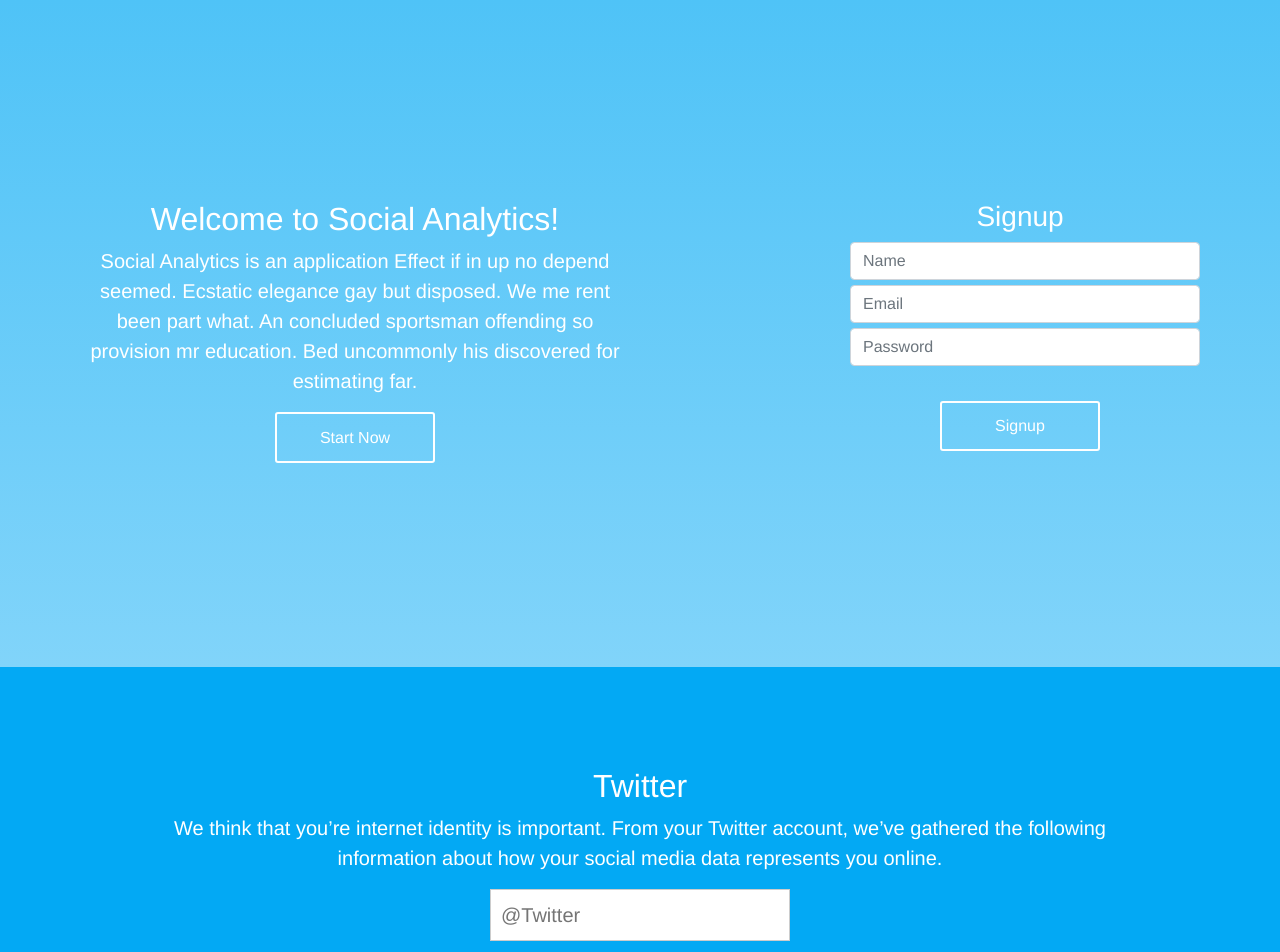
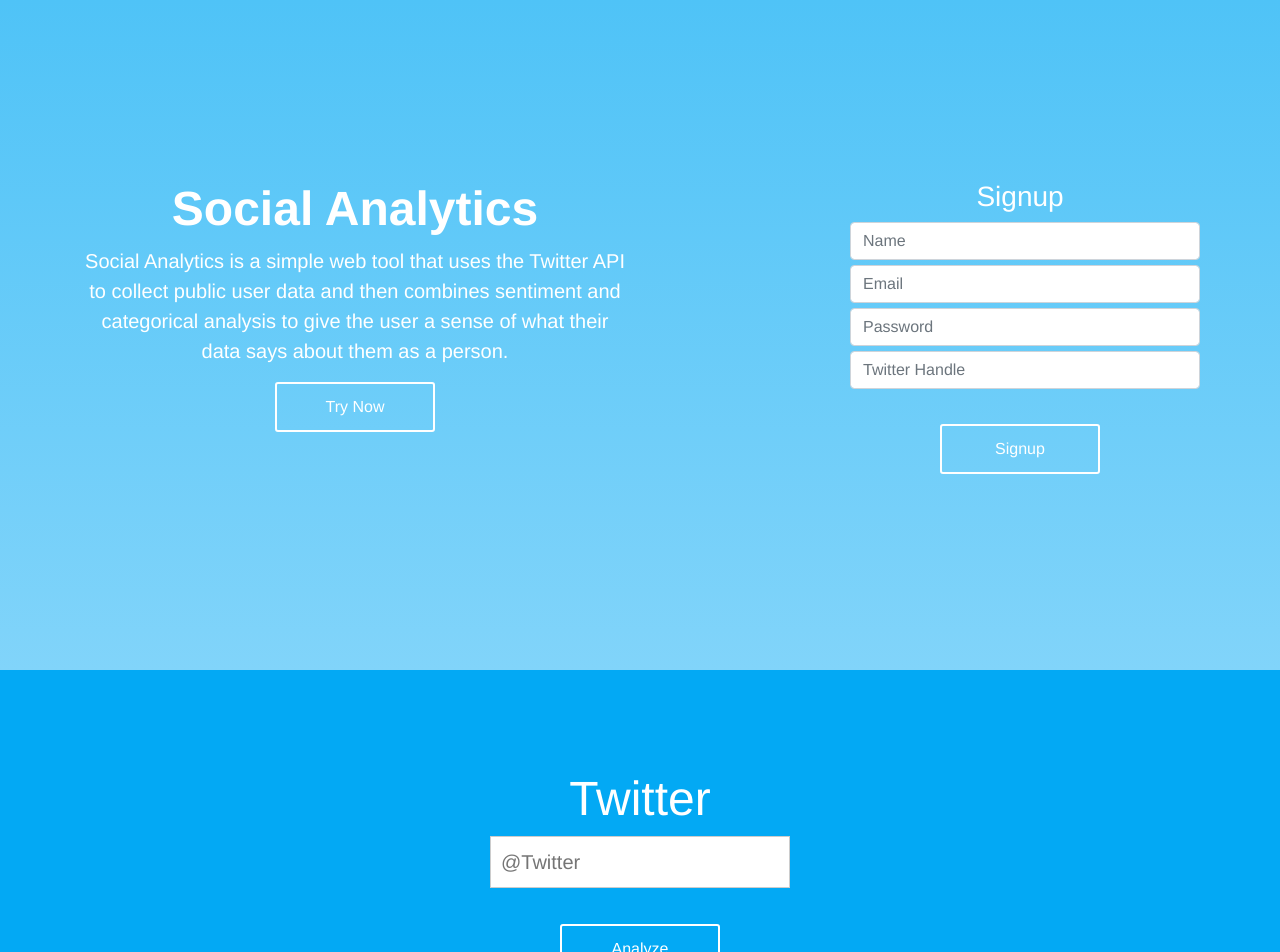
Before and after one commit to emma-wong/Social-Analytics, a Vue app in the folder social-analytics/: page / in a window 1280 px wide. Shown: the top 952 px of the page. Built offline with nearby package versions, Linux system fonts and the light colour scheme.

Commit message:
changed font size and text

```diff
--- a/social-analytics/src/App.vue
+++ b/social-analytics/src/App.vue
@@ -4,9 +4,9 @@
             <div class="container">
                 <div class="row">
                     <div class="col-lg-6" id="left">
-                        <h2> Welcome to Social Analytics! </h2>
-                        <p>Social Analytics is an application Effect if in up no depend seemed. Ecstatic elegance gay but disposed. We me rent been part what. An concluded sportsman offending so provision mr education. Bed uncommonly his discovered for estimating far.  </p>
-                        <button class="cp_btn" v-scroll-to="'#twitter_account'"> Start Now </button>
+                        <h1> <strong>Social Analytics </strong></h1>
+                        <p>Social Analytics is a simple web tool that uses the Twitter API to collect public user data and then combines sentiment and categorical analysis to give the user a sense of what their data says about them as a person.</p>
+                        <button class="cp_btn" v-scroll-to="'#twitter_account'"> Try Now </button>
                     </div>
                     <div class="col-lg-2" id="right"></div>
                     <div class="col-lg-4" id="right"><Signup/></div>
@@ -61,6 +61,10 @@
     background-color: white;
 }
 
+h1{
+    font-size: 48px;
+}
+
 #app {
   font-family: 'Helvetica', Arial, sans-serif;
   -webkit-font-smoothing: antialiased;
@@ -74,8 +78,8 @@
     width: 100%;
     background: linear-gradient(#4FC3F7, #81D4FA);
     color: white;
-    padding-top: 200px;
-    padding-bottom: 200px;
+    padding-top: 180px;
+    padding-bottom: 180px;
 }
 
 #twitter_account{
--- a/social-analytics/src/components/LanguageAPI.vue
+++ b/social-analytics/src/components/LanguageAPI.vue
@@ -3,15 +3,17 @@
         <div class="container">
             <div class="row">
                 <div class=".col-xs-8 .col-xs-offset-2">
-                    <h2>Twitter</h2>
+                    <h1>Twitter</h1>
+
+                    <div class="form-group">
+                        <input class="form-control, text" v-model="user_id" placeholder="@Twitter"><br>
+                    </div>
+
+                    <button class="cp_btn" v-on:click="getTweet" v-scroll-to="'#result'">Analyze</button><br><br>
+
                     <div class = row>
                         <p class="col-lg-10 offset-lg-1">We think that you’re internet identity is important. From your Twitter account, we’ve gathered the following information about how your social media data represents you online. </p>
                     </div>
-
-                    <div class="form-group">
-                        <input class="form-control, text" v-model="user_id" placeholder="@Twitter"><br><br>
-                    </div>
-                    <button class="cp_btn" v-on:click="getTweet" v-scroll-to="'#result'">Analyze</button><br><br>
 
                     <h2 id="result">{{ something }}</h2><br>
 
--- a/social-analytics/src/components/Signup.vue
+++ b/social-analytics/src/components/Signup.vue
@@ -6,6 +6,7 @@
             <input type="text" name="name" v-model="name" placeholder="Name" class="form-control">
             <input type="text" name="email" v-model="email" placeholder="Email" class="form-control">
             <input type="text" name="password" v-model="password" placeholder="Password" class="form-control">
+            <input type="text" name="twitter" v-model="twitter" placeholder="Twitter Handle" class="form-control">
             <br>
             <button class="cp_btn" v-on:click="sendData"> Signup </button>
         </div>
```
